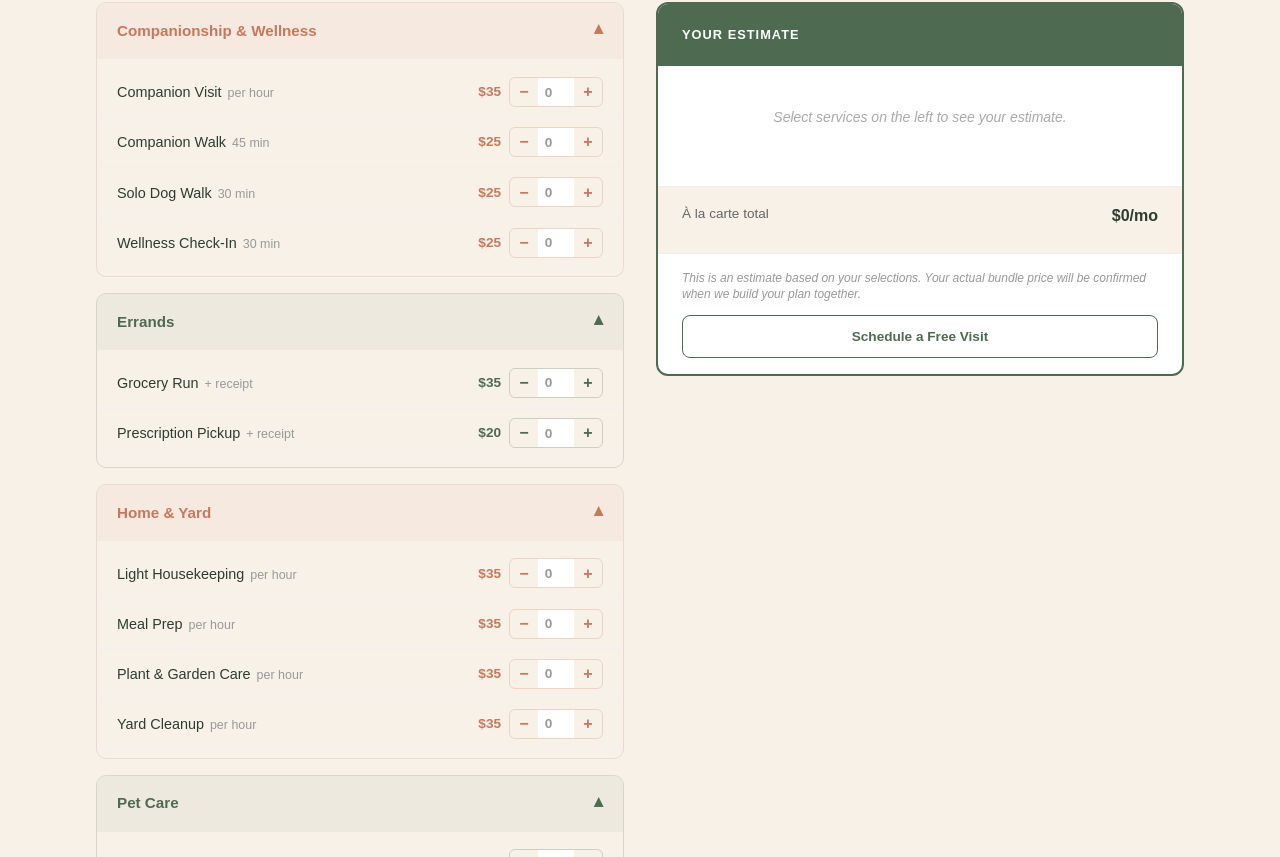
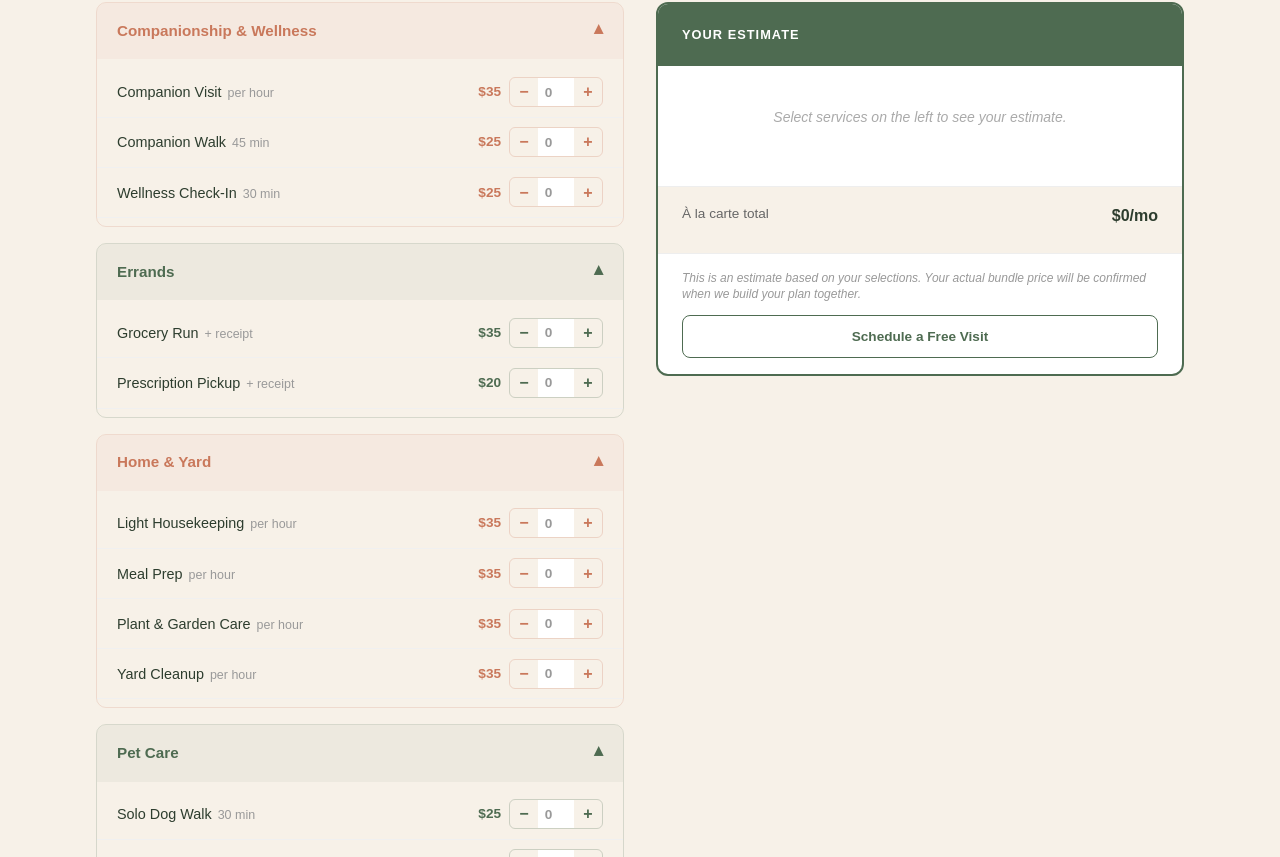
Before and after one commit to GoodCompanySCS/goodcompany-scs, a Next.js app: page /pricing in a window 1280 px wide. Shown: the part 1723-2580 px from the top of the page. Built offline with nearby package versions, Linux system fonts and the light colour scheme.

Commit message:
Update BundleBuilder.tsx

```diff
--- a/app/components/BundleBuilder.tsx
+++ b/app/components/BundleBuilder.tsx
@@ -9,7 +9,6 @@ const serviceCategories = [
     services: [
       { id: 'companion_visit', name: 'Companion Visit', note: 'per hour', price: 35, unit: 'per visit' },
       { id: 'companion_walk', name: 'Companion Walk', note: '45 min', price: 25, unit: 'per walk' },
-      { id: 'dog_walk', name: 'Solo Dog Walk', note: '30 min', price: 25, unit: 'per walk' },
       { id: 'wellness_checkin', name: 'Wellness Check-In', note: '30 min', price: 25, unit: 'per visit' },
     ],
   },
@@ -35,7 +34,8 @@ const serviceCategories = [
     name: 'Pet Care',
     color: 'sage',
     services: [
-      { id: 'dog_yard', name: 'Dog Yard Cleanup', note: '$25/visit + $12.50 per add\'l 30 min', price: 25, unit: 'per visit' },
+      { id: 'dog_walk', name: 'Solo Dog Walk', note: '30 min', price: 25, unit: 'per walk' },
+      { id: 'dog_yard', name: 'Dog Yard Cleanup', note: "$25/visit + $12.50 per add'l 30 min", price: 25, unit: 'per visit' },
       { id: 'pet_checkin', name: 'Pet Check-In', note: 'while away', price: 25, unit: 'per visit' },
       { id: 'pet_care', name: 'General Pet Care', note: 'per hour', price: 35, unit: 'per hour' },
     ],
@@ -44,7 +44,7 @@ const serviceCategories = [
     name: 'Technology & Paperwork',
     color: 'sage',
     services: [
-      { id: 'tech', name: 'Technology Assistance', note: '$25/visit + $12.50 per add\'l 30 min', price: 25, unit: 'per visit' },
+      { id: 'tech', name: 'Technology Assistance', note: "$25/visit + $12.50 per add'l 30 min", price: 25, unit: 'per visit' },
       { id: 'paperwork', name: 'Mail & Paperwork Assistance', note: 'per hour', price: 35, unit: 'per hour' },
       { id: 'fraud', name: 'Scam & Fraud Check-In', note: 'per visit', price: 25, unit: 'per visit' },
     ],
```
